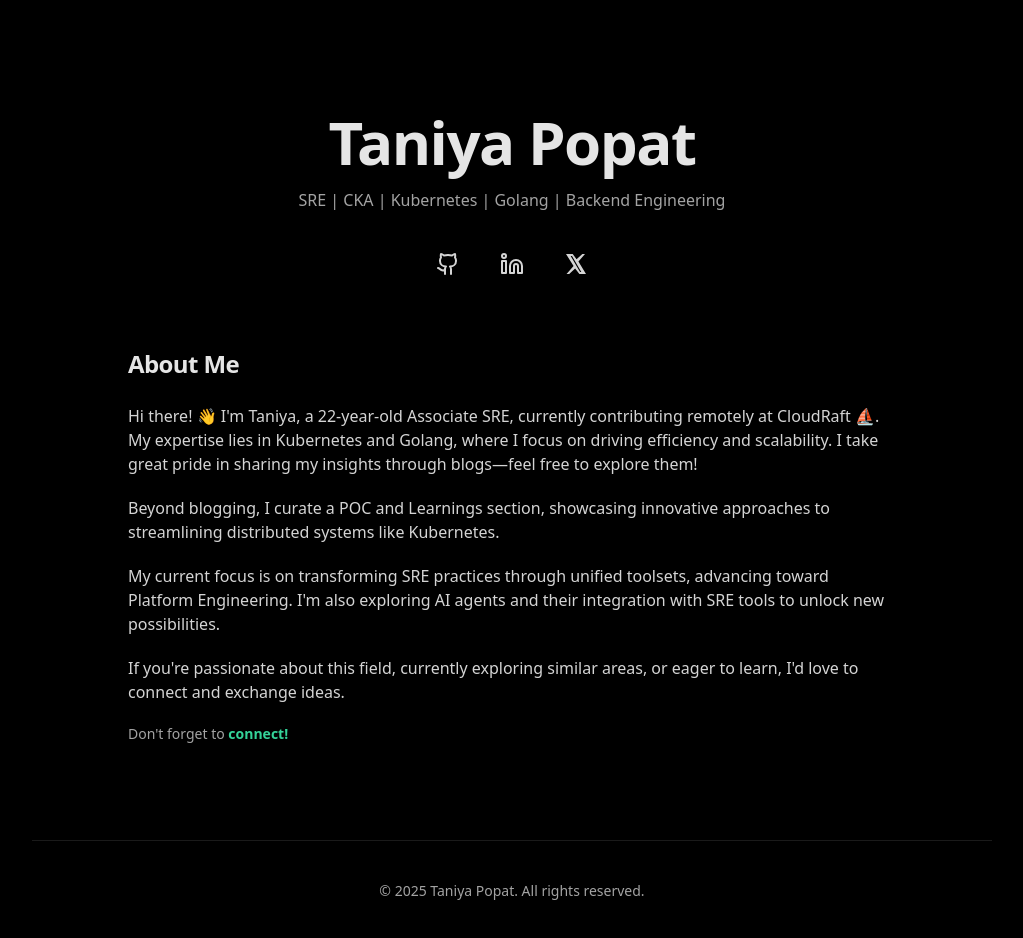
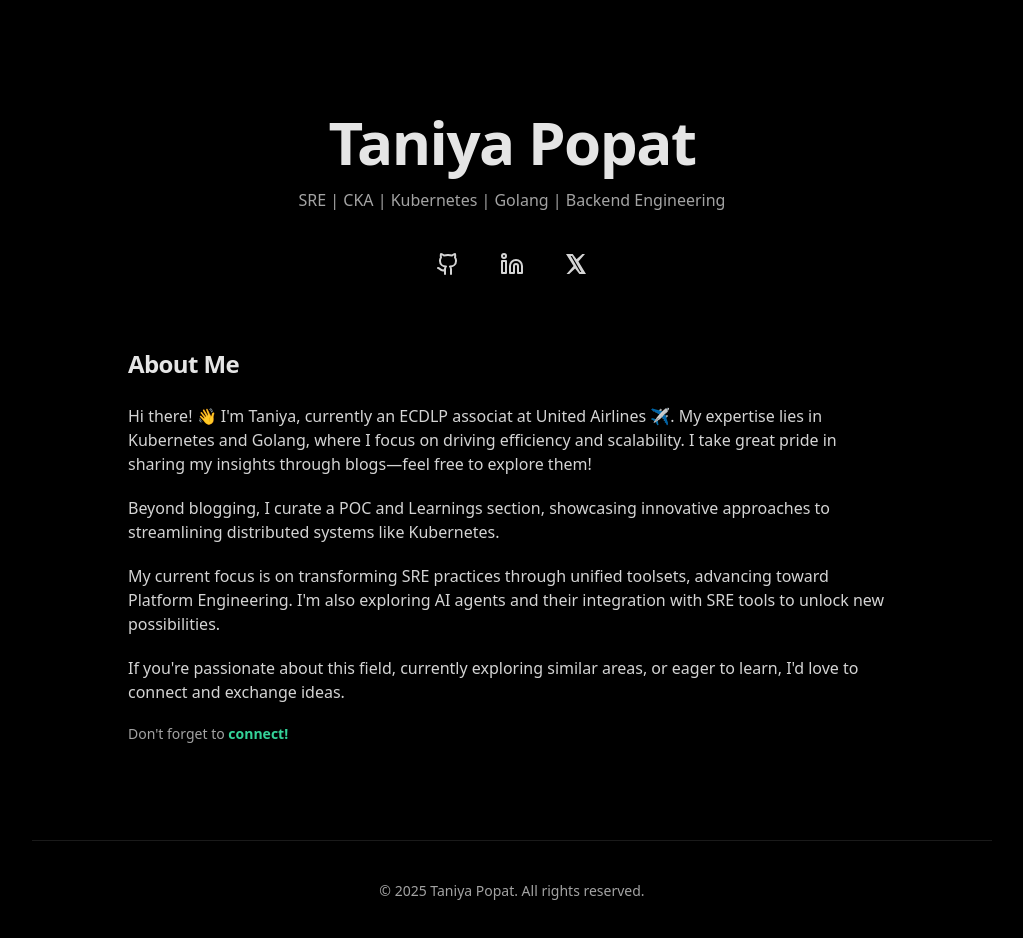
Before and after one commit to taniyapopat/Personal-Website, a React (Vite) app: page / in a window 1280 px wide. Shown: the top 938 px of the page, without its empty margins (128-1151 px from the left). Built offline with nearby package versions, Linux system fonts and the light colour scheme.

Commit message:
Update App.jsx

```diff
--- a/src/App.jsx
+++ b/src/App.jsx
@@ -76,8 +76,7 @@ export default function Portfolio() {
 
             <div className="prose prose-invert prose-p:leading-relaxed mt-6 space-y-5 text-neutral-300">
               <p>
-                Hi there! <span role="img" aria-label="wave">👋</span> I'm Taniya, a 22-year-old Associate SRE, currently
-                contributing remotely at CloudRaft <span role="img" aria-label="sailboat">⛵</span>. My expertise lies in Kubernetes and Golang,
+                Hi there! <span role="img" aria-label="wave">👋</span> I'm Taniya, currently an ECDLP associat at United Airlines <span role="img" aria-label="airplane">✈️</span>. My expertise lies in Kubernetes and Golang,
                 where I focus on driving efficiency and scalability. I take great pride in sharing my insights through blogs—feel free to explore them!
               </p>
               <p>
```
